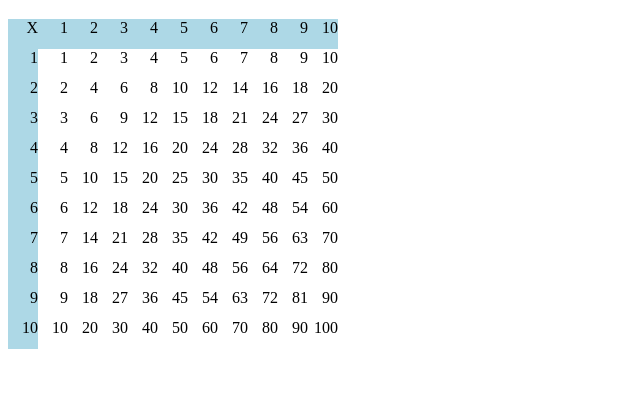
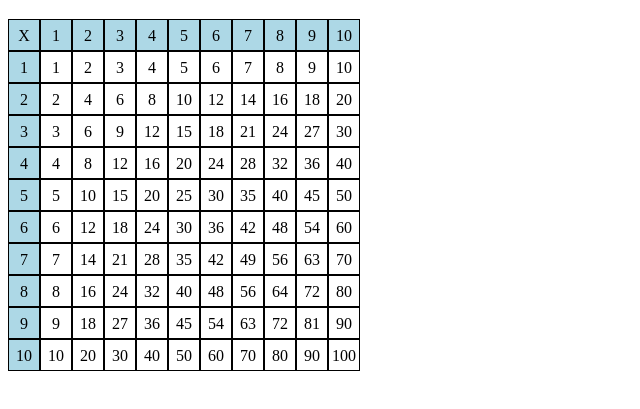
Before and after one commit to StealthMcCloud/Multiplication, a plain HTML site: page index.html in a window 1280 px wide. Shown: the part 61-470 px from the top of the page, without its empty margins (0-640 px from the left). Drawn offline with Linux system fonts and the light colour scheme.

Commit message:
Looking better

```diff
--- a/index.html
+++ b/index.html
@@ -4,7 +4,7 @@
     <head>
         <title>Multiplication Table</title>
         <style>
-           .cell {display: inline-block; width: 30px; height: 30px; text-align: right;}
+           .cell {display: inline-block; width: 30px; height: 30px; text-align: right;border: 1px solid black; text-align: center; line-height: 2}
            .header {background: lightblue;}
         </style>
 
```
